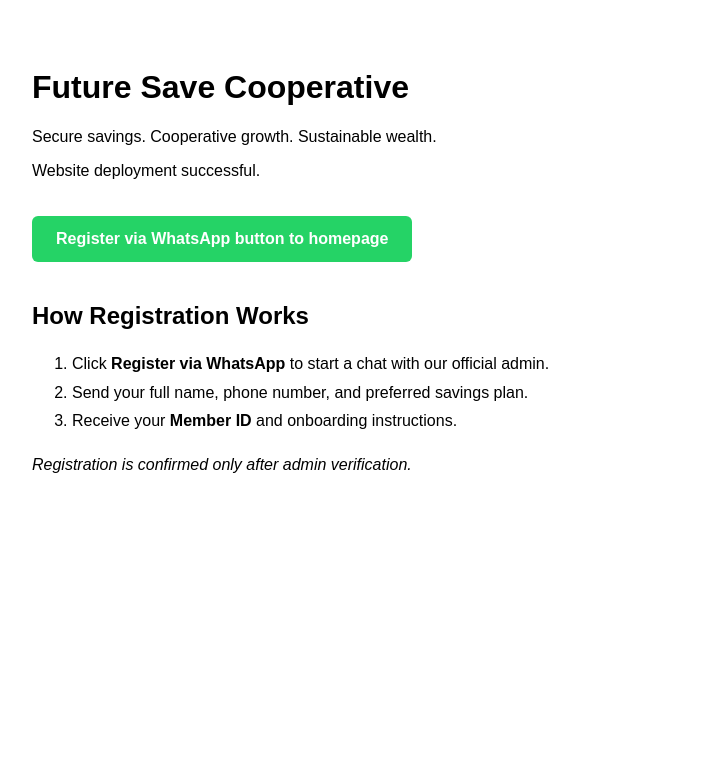
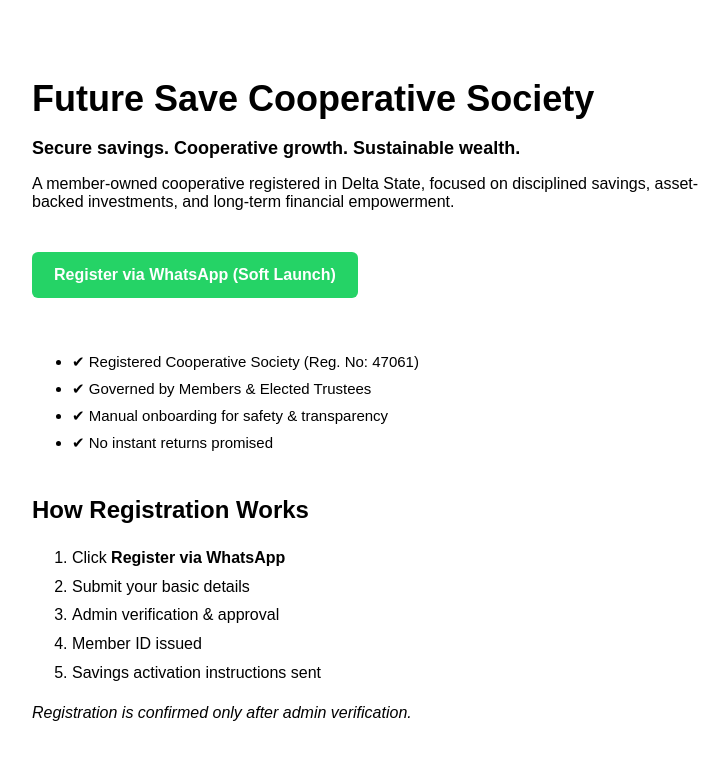
Before and after one commit to futuresavecooperative-bit/futuresavecooperative-website, a Next.js app: page / in a window 1280 px wide. Shown: the top 760 px of the page, without its empty margins (16-744 px from the left). Built offline with nearby package versions, Linux system fonts and the light colour scheme.

Commit message:
Update index.js Add hero section & trust messaging

```diff
--- a/pages/index.js
+++ b/pages/index.js
@@ -1,49 +1,69 @@
 export default function Home() {
   return (
     <main style={{ padding: 40, fontFamily: "Arial" }}>
-      <h1>Future Save Cooperative</h1>
 
-      <p>Secure savings. Cooperative growth. Sustainable wealth.</p>
-      <p>Website deployment successful.</p>
+      {/* HERO SECTION */}
+      <section style={{ marginBottom: 50 }}>
+        <h1 style={{ fontSize: 36, marginBottom: 10 }}>
+          Future Save Cooperative Society
+        </h1>
 
+        <p style={{ fontSize: 18, fontWeight: "bold", marginBottom: 10 }}>
+          Secure savings. Cooperative growth. Sustainable wealth.
+        </p>
+
+        <p style={{ fontSize: 16, maxWidth: 700 }}>
+          A member-owned cooperative registered in Delta State, focused on
+          disciplined savings, asset-backed investments, and long-term
+          financial empowerment.
+        </p>
+
+        {/* CTA BUTTON */}
         <a
-        href="https://wa.me/2347068967636?text=Hello%20I%20want%20to%20register%20with%20Future%20Save%20Cooperative"
+          href="https://wa.me/2347068967636"
           target="_blank"
           rel="noopener noreferrer"
           style={{
             display: "inline-block",
-          marginTop: 20,
-          padding: "14px 24px",
+            marginTop: 25,
+            padding: "14px 22px",
             backgroundColor: "#25D366",
-          color: "#ffffff",
+            color: "#fff",
             textDecoration: "none",
             borderRadius: 6,
-          fontSize: 16,
-          fontWeight: "bold"
+            fontWeight: "bold",
           }}
         >
-        Register via WhatsApp button to homepage
+          Register via WhatsApp (Soft Launch)
         </a>
-    <div style={{ marginTop: 40 }}>
+      </section>
+
+      {/* TRUST STRIP */}
+      <section style={{ marginBottom: 40 }}>
+        <ul style={{ lineHeight: "1.8", fontSize: 15 }}>
+          <li>✔ Registered Cooperative Society (Reg. No: 47061)</li>
+          <li>✔ Governed by Members & Elected Trustees</li>
+          <li>✔ Manual onboarding for safety & transparency</li>
+          <li>✔ No instant returns promised</li>
+        </ul>
+      </section>
+
+      {/* HOW REGISTRATION WORKS */}
+      <section>
         <h2>How Registration Works</h2>
-
         <ol style={{ fontSize: 16, lineHeight: "1.8" }}>
-          <li>
-            Click <strong>Register via WhatsApp</strong> to start a chat with our
-            official admin.
-          </li>
-          <li>
-            Send your full name, phone number, and preferred savings plan.
-          </li>
-          <li>
-            Receive your <strong>Member ID</strong> and onboarding instructions.
-          </li>
+          <li>Click <strong>Register via WhatsApp</strong></li>
+          <li>Submit your basic details</li>
+          <li>Admin verification & approval</li>
+          <li>Member ID issued</li>
+          <li>Savings activation instructions sent</li>
         </ol>
 
-        <p style={{ marginTop: 20, fontStyle: "italic" }}>
+        <p style={{ fontStyle: "italic", marginTop: 15 }}>
           Registration is confirmed only after admin verification.
         </p>
-    </div>
+      </section>
+
     </main>
   );
         }
```
Lines whose indentation alone changed are shown as unchanged.
